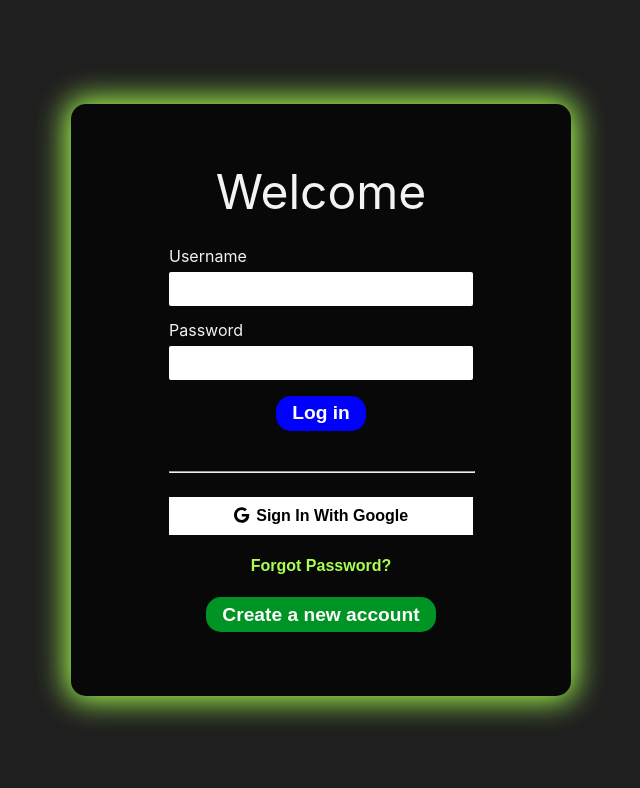
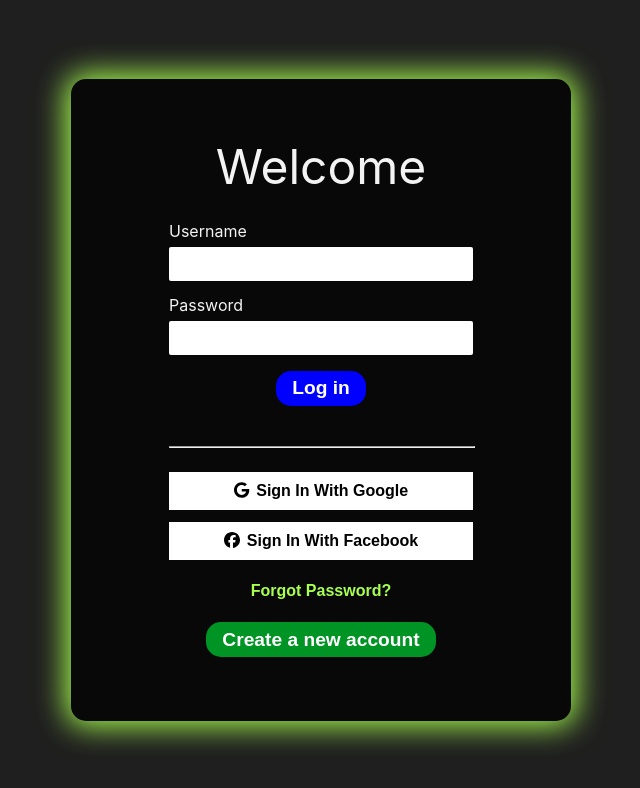
Before and after one commit to social-media-app-project/social-media-app, a React (Create React App) app in the folder frontend/: page /login in a window 1280 px wide. Shown: the top 788 px of the page, without its empty margins (319-959 px from the left). Built offline with nearby package versions, Linux system fonts and the light colour scheme.

Commit message:
sign in with google and fb button

```diff
--- a/frontend/src/components/LoginPage/LoginPanel/LoginPanel.js
+++ b/frontend/src/components/LoginPage/LoginPanel/LoginPanel.js
@@ -1,9 +1,8 @@
 import TextButton from "../../common/form/TextButton/TextButton";
 import LoginForm from "../LoginForm/LoginForm";
 import styles from "./LoginPanel.module.css";
-import React, { useState } from "react";
-import { FontAwesomeIcon } from "@fortawesome/react-fontawesome";
-import { faGoogle } from "@fortawesome/free-brands-svg-icons";
+import React from "react";
+import SignInWithPanel from "../SignInWithPanel/SignInWithPanel";
 
 function LoginPanel() {
   return (
@@ -14,10 +13,8 @@ function LoginPanel() {
       <div className={styles["inputs-container"]}>
         <LoginForm />
         <hr></hr>
-        <button className={styles["sign-in-with-google"]}>
-          <FontAwesomeIcon icon={faGoogle} />
-          Sign In With Google
-        </button>
+        <SignInWithPanel />
+
         <div className={styles["password-button-container"]}>
           <TextButton
             text="Forgot Password?"
--- /dev/null
+++ b/frontend/src/components/LoginPage/SignInWithPanel/SignInWithPanel.js
@@ -0,0 +1,23 @@
+import React from "react";
+import styles from "./SignInWithPanel.module.css";
+import { FontAwesomeIcon } from "@fortawesome/react-fontawesome";
+import { faGoogle } from "@fortawesome/free-brands-svg-icons";
+import { faFacebook } from "@fortawesome/free-brands-svg-icons";
+
+const SignInWithPanel = () => {
+  return (
+    <div className={styles["sign-in-with-container"]}>
+      <button className={styles["sign-in-with"]}>
+        <FontAwesomeIcon className={styles["icon-colour"]} icon={faGoogle} />
+        Sign In With Google
+      </button>
+
+      <button className={styles["sign-in-with"]}>
+        <FontAwesomeIcon className={styles["icon-colour"]} icon={faFacebook} />
+        Sign In With Facebook
+      </button>
+    </div>
+  );
+};
+
+export default SignInWithPanel;
--- /dev/null
+++ b/frontend/src/components/LoginPage/SignInWithPanel/SignInWithPanel.module.css
@@ -0,0 +1,18 @@
+.sign-in-with-container {
+  display: flex;
+  flex-direction: column;
+  gap: 12px;
+}
+
+.sign-in-with {
+  justify-content: center;
+  flex: 1;
+  display: flex;
+  gap: 7px;
+  background-color: white;
+  color: black;
+  padding: 10px 7px;
+  font-size: 1rem;
+}
+.icon-colour {
+}
```
